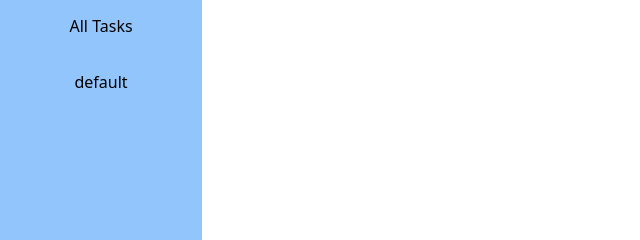
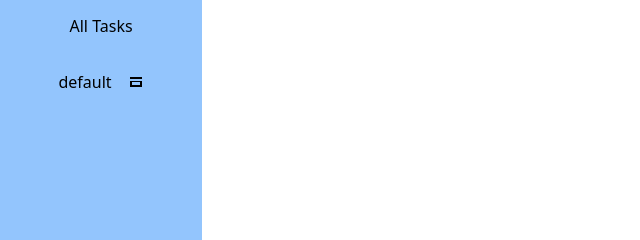
Before and after one commit to bdaneels/odin-todo, a website built with webpack: page dist/index.html in a window 1280 px wide. Shown: the part 154-394 px from the top of the page, 0-640 px from the left. Built offline with nearby package versions, Linux system fonts and the light colour scheme.

Commit message:
add delete project functionality

```diff
--- a/src/event.js
+++ b/src/event.js
@@ -43,6 +43,7 @@ const eventHandler = (()=> {
       formInputHandler.editTask()
       domHandler.closeForm('edit')
     }
+
 
     function projectFormSubmit () {
         formInputHandler.createProject()
@@ -297,6 +298,15 @@ const relationshipHandler = (() => {
       }
     }
 
+    function removeAllTasksByProject(projectIndex) {
+      if (relationshipObject.hasOwnProperty(projectIndex)) {
+        delete relationshipObject[projectIndex];
+        saveRelationShips();
+        console.log(`All task relationships have been removed for project index ${projectIndex}`);
+      }
+    }
+
+
     function getTasksByProject(projectIndex) {
       const taskIndices = relationshipObject[projectIndex]
       const tasks = []
@@ -333,7 +343,8 @@ const relationshipHandler = (() => {
       removeRelationship,
       getTasksByProject,
       getProjectByTask,
-      setRelations
+      setRelations,
+      removeAllTasksByProject
     }
   })()
 
--- a/src/html.js
+++ b/src/html.js
@@ -333,18 +333,43 @@ const Pageload = (()=> {
           projectBtn.setAttribute('data', index)
           projectBtn.setAttribute('id', 'projectbtn')
           projectBtn.textContent = title
+          let projectContainer = document.createElement('div')
+          projectContainer.setAttribute('id', 'projectcontainer')
+          projectContainer.setAttribute('data', index)
           projectBtn.addEventListener('click', function(){
-
             let projectIndex = parseInt(projectBtn.getAttribute('data')) ;
-                console.log(typeof projectIndex)
             activeProject.setActiveProject(projectIndex)
             populateTasks()
+          })
 
+          let projectDelete = document.createElement('button')
+          projectDelete.setAttribute('id', 'projectdeletebtn')
+          let svg = document.createElementNS("http://www.w3.org/2000/svg", "svg");
+          svg.setAttribute("width", "16");
+          svg.setAttribute("height", "16");
+          svg.setAttribute("viewBox", "0 0 16 16");
+          let path = document.createElementNS("http://www.w3.org/2000/svg", "path");
+          path.setAttribute("d", "M2 3h12v2H2V3zm12 4H2v6h12V7zm-2 4H4v-3h8v3z");
+          path.setAttribute("fill", "currentColor");
+          svg.appendChild(path);
+          projectDelete.appendChild(svg);
+          projectDelete.addEventListener('click', function(){
+            let container = this.parentElement
+            let index = parseInt(container.getAttribute('data'))
+            let projectArray = projectDB.getProjectArray()
+            let project = projectArray[index]
+            projectDB.removeProject(project)
+            relationshipHandler.removeAllTasksByProject(index)
+
+            activeProject.setActiveProject(0)
+            populateProjects()
+            populateTasks()
           })
-            projectDiv.appendChild(projectBtn)
+
+          projectContainer.appendChild(projectBtn)
+          projectContainer.appendChild(projectDelete)
+          projectDiv.appendChild(projectContainer)
         }
-
-
       }
 
 
--- a/src/style.css
+++ b/src/style.css
@@ -63,6 +63,10 @@ body{
     @apply bg-black text-white rounded-xl py-4 px-10 hover:bg-white hover:text-black
 }
 
+#projectcontainer{
+    @apply flex space-x-4 items-center
+}
+
 #taskbuttondiv{
     @apply flex space-x-6
 }
```
Also changed, not shown: dist/main.bundle.js, src/delete.svg (added). Lines whose indentation alone changed are shown as unchanged.
